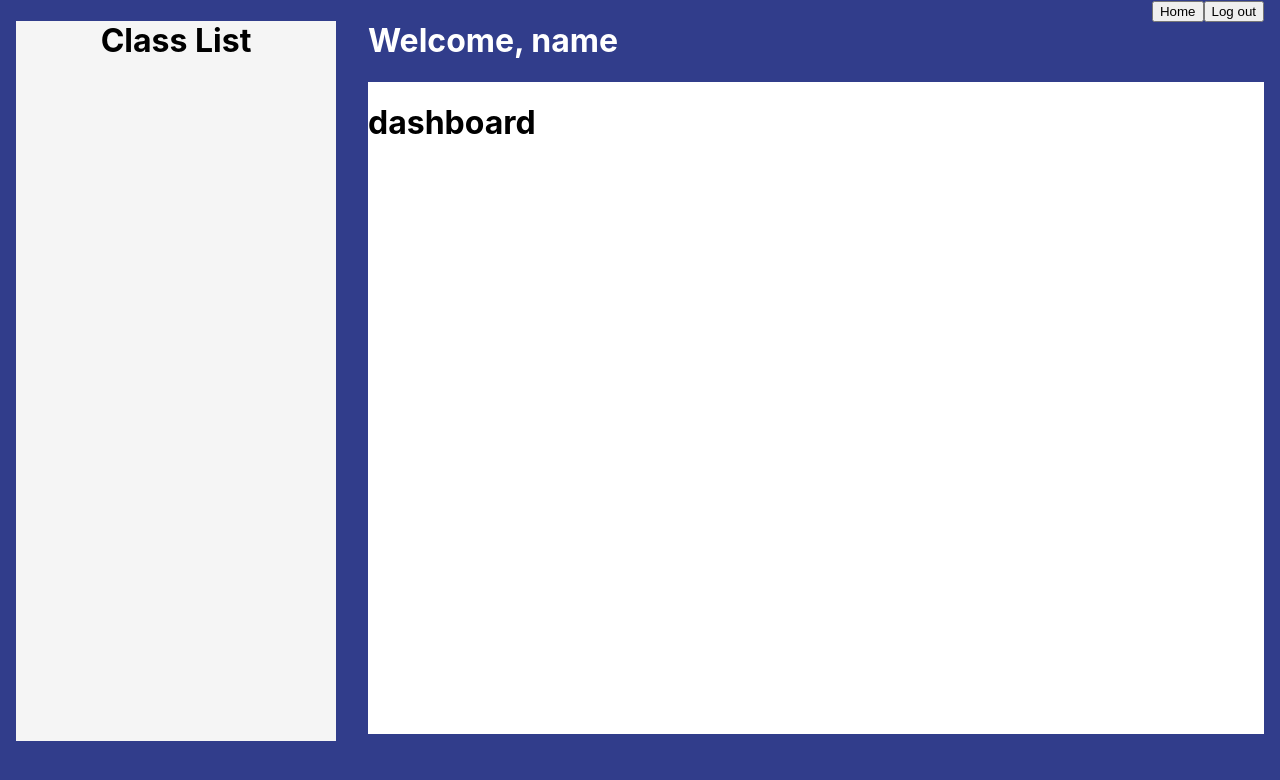
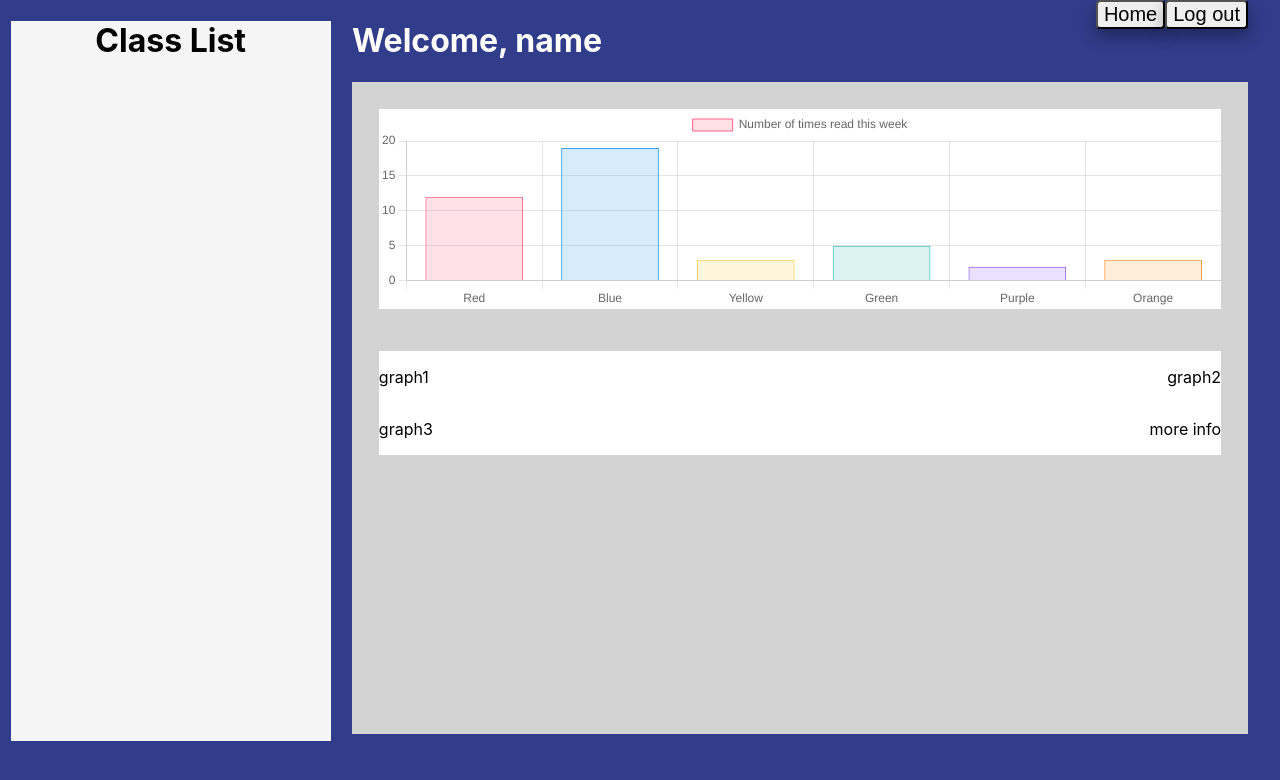
Before and after one commit to SchoolOfCode/final-project-repo-bar-coders, a Next.js app: page /moreinfo in a window 1280 px wide. Shown: the top 780 px of the page. Built offline with nearby package versions, Linux system fonts and the light colour scheme; no server answers; a web font is replaced by a local one.

Commit message:
importing chart js

```diff
--- a/package.json
+++ b/package.json
@@ -14,10 +14,12 @@
     "@emotion/react": "^11.8.1",
     "@emotion/styled": "^11.8.1",
     "@testing-library/react-hooks": "^7.0.2",
+    "chart.js": "^3.7.1",
     "framer-motion": "^6.2.8",
     "next": "12.0.10",
     "node-fetch": "^3.2.0",
     "react": "17.0.2",
+    "react-chartjs-2": "^4.0.1",
     "react-dom": "17.0.2",
     "react-image-gallery": "^1.2.7",
     "react-step-progress-bar": "^1.0.3",
--- a/pages/moreinfo.js
+++ b/pages/moreinfo.js
@@ -4,8 +4,12 @@ import Styles from '../styles/moreinfo.module.css'
 import Classlist from '../src/teacherComponents/classlist/classlist'
 import Teacherdashboard from '../src/teacherComponents/Teacherdashboard/teacherdashboard'
 import Teachernavbar from '../src/teacherComponents/Teachernavbar/teachernavbar'
+import {Bar} from 'react-chartjs-2';
 
 function Moreinfo() {
+
+
+
   return (
     <div className={Styles.container}>
         <div className={Styles.leftside}>
@@ -16,6 +20,9 @@ function Moreinfo() {
         <Teachernavbar></Teachernavbar>
         <Teacherdashboard></Teacherdashboard>
         </div>
+        <div>
+
+        </div>
     </div>
   )
 }
--- /dev/null
+++ b/src/teacherComponents/Graphs/timesread.js
@@ -0,0 +1,49 @@
+import React from 'react';
+import {Bar} from 'react-chartjs-2';
+import Chart from 'chart.js/auto'
+
+
+
+function Timesread() {
+
+  const data = {
+    labels: ['Red', 'Blue', 'Yellow', 'Green', 'Purple', 'Orange'],
+    datasets: [{
+      label: 'Number of times read this week',
+      data: [12, 19, 3, 5, 2, 3],
+      backgroundColor: [
+        'rgba(255, 99, 132, 0.2)',
+        'rgba(54, 162, 235, 0.2)',
+        'rgba(255, 206, 86, 0.2)',
+        'rgba(75, 192, 192, 0.2)',
+        'rgba(153, 102, 255, 0.2)',
+        'rgba(255, 159, 64, 0.2)'
+      ],
+      borderColor: [
+        'rgba(255, 99, 132, 1)',
+        'rgba(54, 162, 235, 1)',
+        'rgba(255, 206, 86, 1)',
+        'rgba(75, 192, 192, 1)',
+        'rgba(153, 102, 255, 1)',
+        'rgba(255, 159, 64, 1)'
+      ],
+      borderWidth: 1
+    }]
+  }
+
+
+  return (
+    <div>
+        <Bar
+          data={data}
+          width={400}
+          height={200}
+          options={{
+            maintainAspectRatio: false
+          }}
+        />
+      </div>
+  )
+}
+
+export default Timesread
--- a/src/teacherComponents/Teacherdashboard/teacherdashboard.js
+++ b/src/teacherComponents/Teacherdashboard/teacherdashboard.js
@@ -1,14 +1,32 @@
 import React from 'react'
 import Styles from '../../../styles/teacherdashboard.module.css'
+import Timesread from '../Graphs/timesread'
 
 function Teacherdashboard() {
   return (
     <div className={Styles.teacherdashboard}>
-    <h1>dashboard</h1>
-    <div></div>
-    <div></div>
-    <div></div>
-    <div></div>
+
+    <div className={Styles.timesreadcontainer}>
+    <Timesread></Timesread>
+    </div>
+
+
+    <div className={Styles.bottomsection}>
+    <div className={Styles.squarecontainers}>
+
+    <div className={Styles.topcontainers}>
+    <p>graph1</p>
+    <p>graph2</p>
+    </div>
+
+   <div className={Styles.bottomcontainers}>
+   <p>graph3</p>
+    <p>more info</p>
+   </div>
+
+    </div>
+
+    </div>
     </div>
   )
 }
--- a/styles/globalteachview.module.css
+++ b/styles/globalteachview.module.css
@@ -3,9 +3,10 @@
     flex-direction: row;
     justify-content: space-between;
     font-family: "Trebuchet MS";
-    background-color: rgba(49,61,139) ;
+    background-color: #36465d ;
     width: 100vhw;
     height: 100vh;
+    padding-top: 20%;
 }
 
 .rightside{
--- a/styles/teacherdashboard.module.css
+++ b/styles/teacherdashboard.module.css
@@ -1,14 +1,41 @@
 .teacherdashboard {
-    background-color: white;
+    background-color: #d3d3d3;
     height: 81.5%;
     color: black;
+    display: flex;
+    flex-direction: column;
+    padding: 3%
+
 }
 
-.dashboard div {
-    background-color: red;
-    width: 25%;
-    height: 25%;
+.timesreadcontainer {
+    background-color: white;
+
 }
+
+.bottomsection {
+    padding-top: 5%;
+}
+
+.squarecontainers {
+    display: flex;
+    flex-direction: column;
+    justify-content: space-between;
+    background-color: white;
+}
+
+.topcontainers {
+    display: flex;
+    justify-content: space-between;
+}
+
+.bottomcontainers {
+    display: flex;
+    justify-content: space-between;
+}
+
+
+
 
 
 
--- a/styles/teachernavbar.module.css
+++ b/styles/teachernavbar.module.css
@@ -3,6 +3,13 @@
     justify-content: space-between;
 
 }
+
+.teachernavbar button {
+    font-size: 20px;
+    border-radius: 4px;
+    box-shadow: 0 8px 16px 0 rgba(0,0,0,0.2), 0 6px 20px 0 rgba(0,0,0,0.19);
+}
+
 
 
 
```
Also changed, not shown: 1 other file (tests, documents, lock files or other folders).
